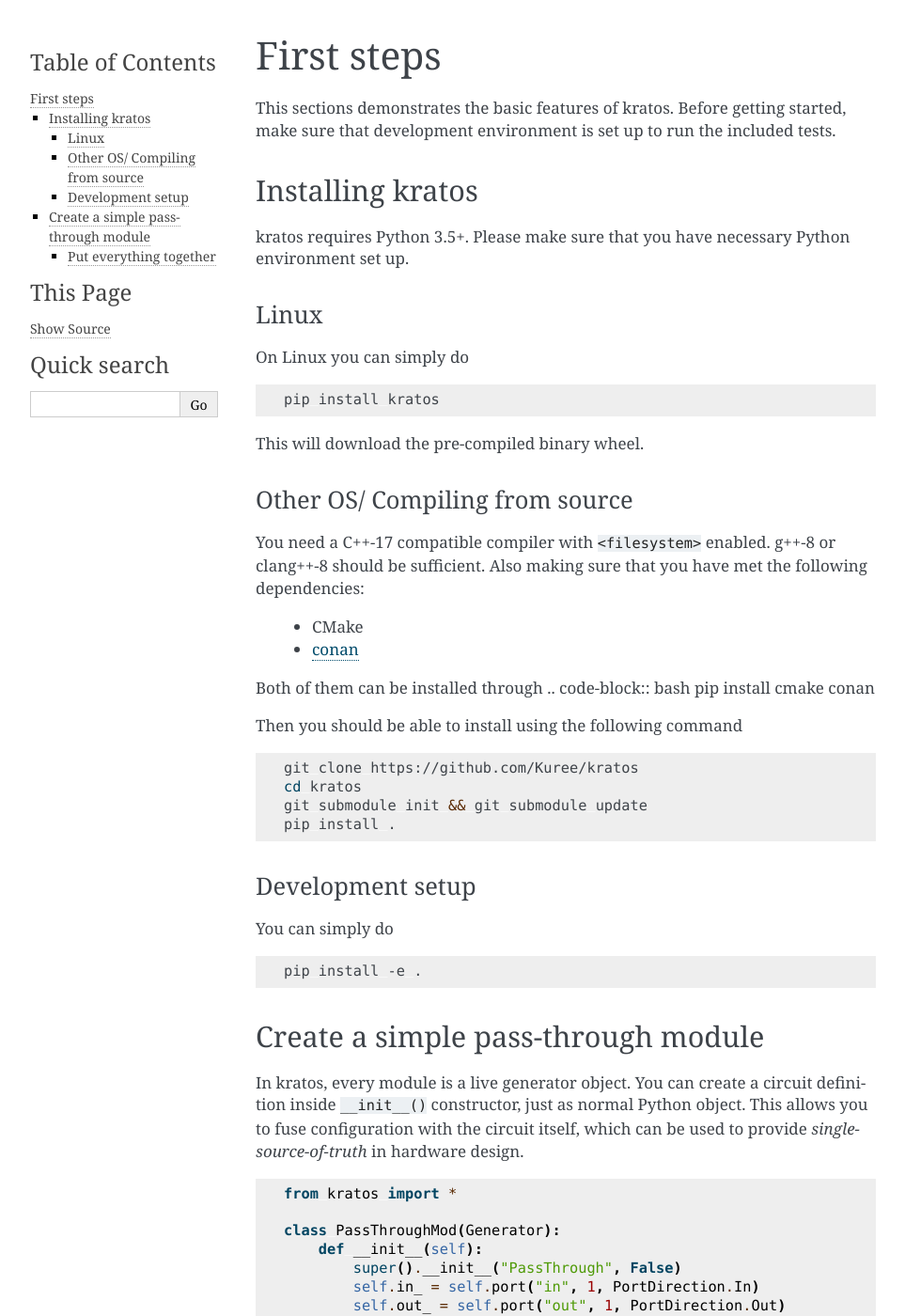
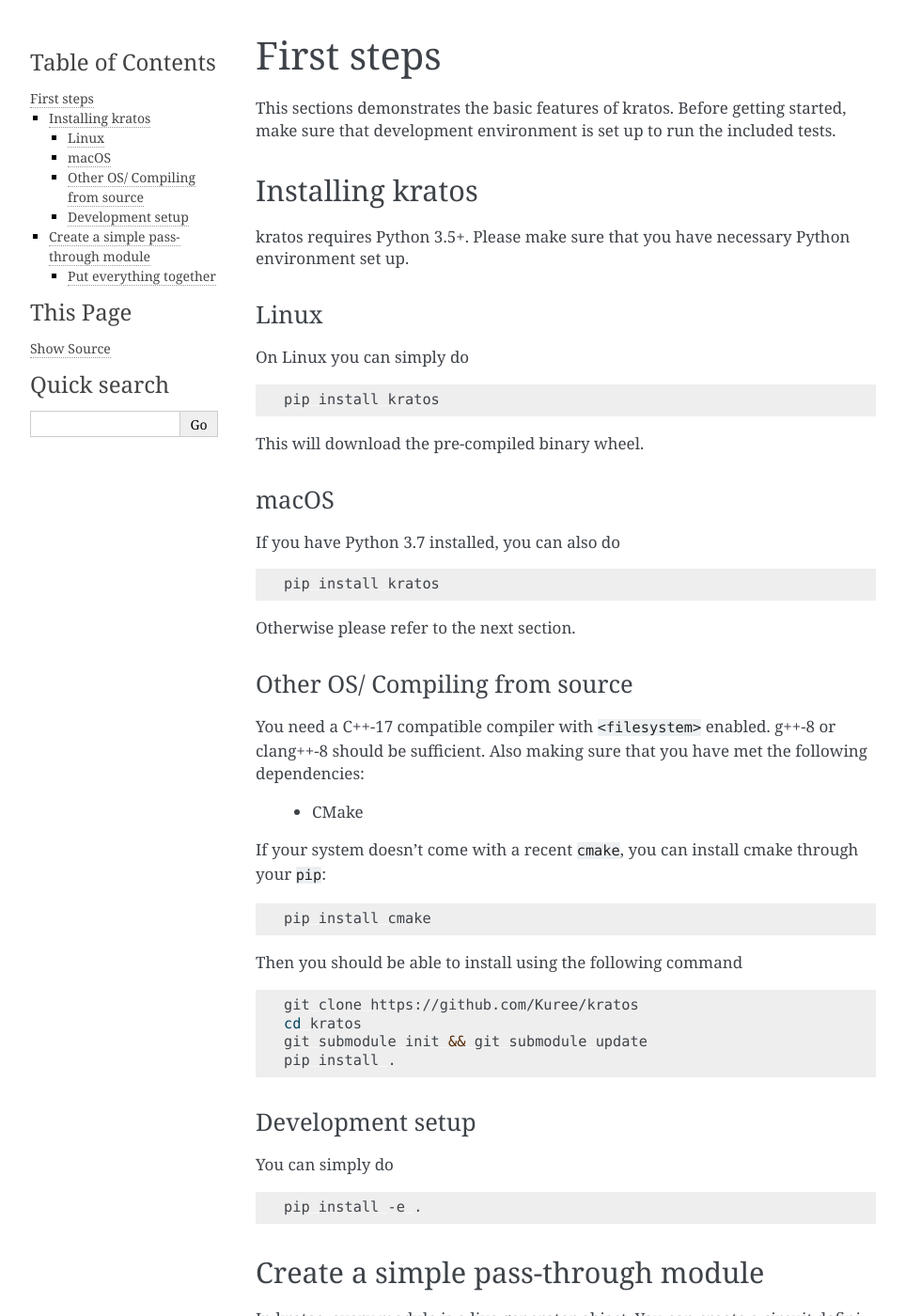
Before and after one commit to Kuree/kratos, a Sphinx documentation site: the page built from docs/basics.rst, in a window 1280 px wide and 1400 px high. Shown: the whole window at 94% size, without its empty margins (148-1111 px from the left). Built offline with Sphinx 7.4.7, drawn with Linux system fonts in a browser that asks for light colours.

```diff
--- a/docs/basics.rst
+++ b/docs/basics.rst
@@ -22,6 +22,17 @@
 
 This will download the pre-compiled binary wheel.
 
+macOS
+-----
+
+If you have Python 3.7 installed, you can also do
+
+.. code:: bash
+
+  pip install kratos
+
+Otherwise please refer to the next section.
+
 Other OS/ Compiling from source
 -------------------------------
 You need a C++-17 compatible compiler with ``<filesystem>`` enabled. g++-8
@@ -29,11 +40,13 @@
 following dependencies:
 
   - CMake
-  - `conan <https://conan.io/>`_
 
-Both of them can be installed through
+If your system doesn't come with a recent ``cmake``, you can install cmake
+through your ``pip``:
+
 .. code-block:: bash
-pip install cmake conan
+
+    pip install cmake
 
 Then you should be able to install using the following command
 
```
